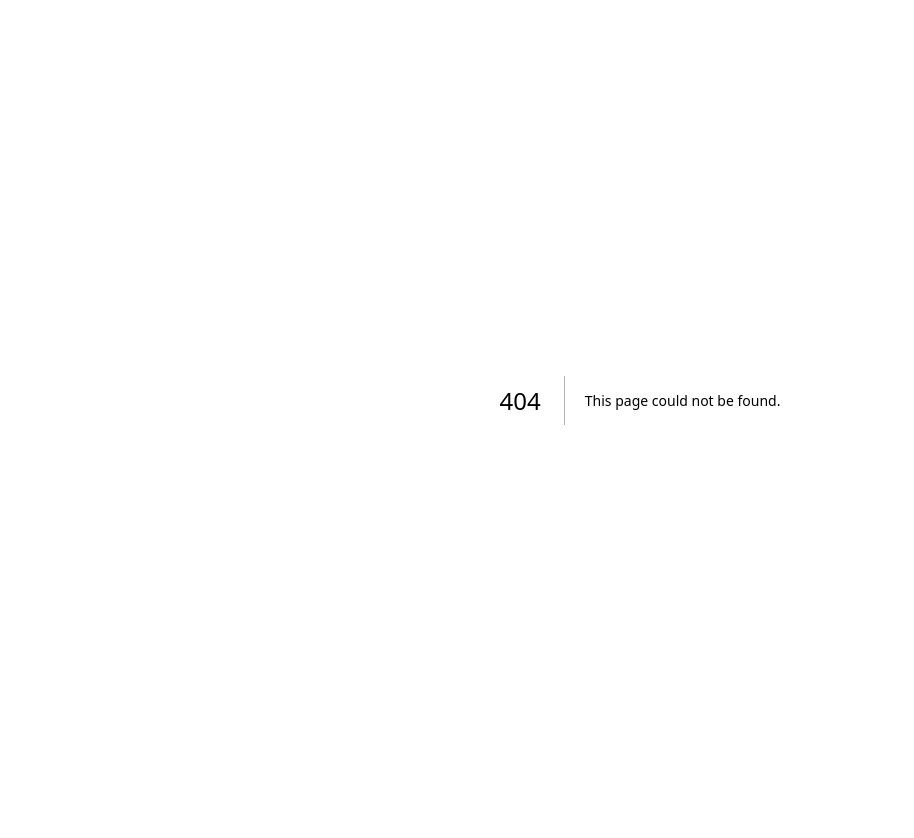
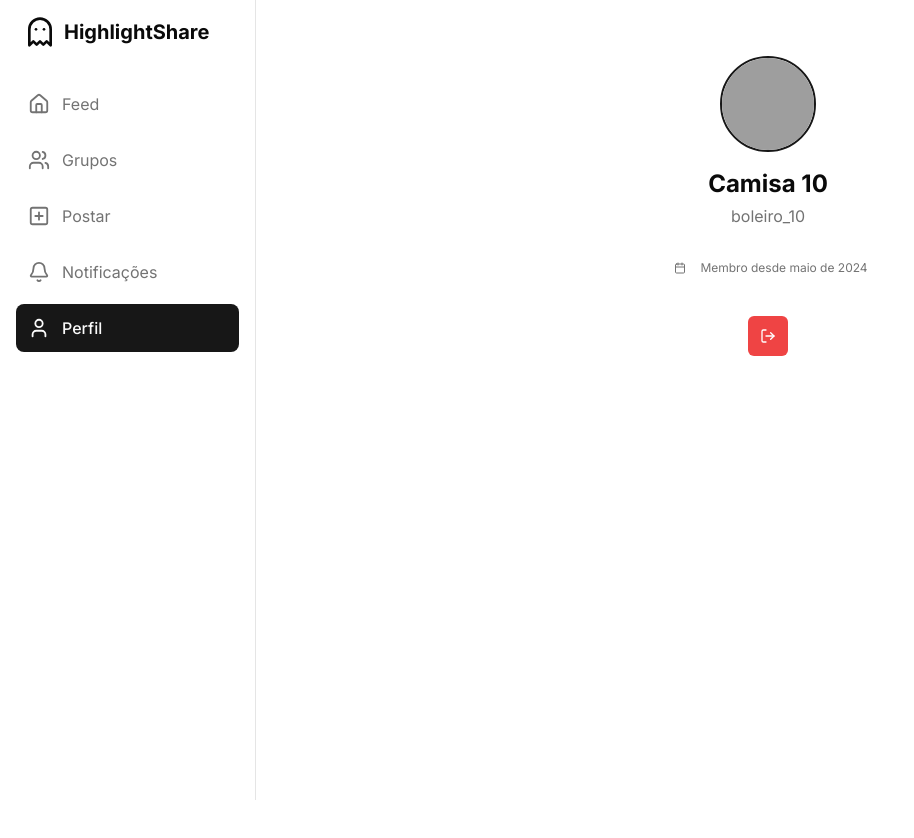
Before and after one commit to Alanforlan4/highlight-share, a Next.js app in the folder frontend/: page /profile in a window 1280 px wide. Before the commit this address had no page. Shown: the top 838 px of the page, without its empty margins (0-914 px from the left). Before the commit the page ends 800 px from the top, so only its background shows below. Built offline with nearby package versions, Linux system fonts and the light colour scheme; grey boxes are pictures that could not be loaded.

Commit message:
criada página de usuário

```diff
--- /dev/null
+++ b/frontend/app/(main)/profile/page.jsx
@@ -0,0 +1,92 @@
+"use client";
+
+import { useState, useEffect } from "react";
+import { useRouter } from "next/navigation";
+import { LogOut, Calendar } from "lucide-react";
+
+import { Avatar, AvatarFallback, AvatarImage } from "@/components/ui/avatar";
+import { Button } from "@/components/ui/button";
+
+export default function ProfilePage() {
+  const router = useRouter();
+  const [user, setUser] = useState(null);
+  const [isLoading, setIsLoading] = useState(null);
+
+  useEffect(() => {
+    const fetchProfile = async () => {
+      const token = localStorage.getItem("token");
+
+      if (!token) {
+        // router.push("/login") Comentado para facilitar seus testes
+      }
+
+      // TODO: INTEGRAR COM BACKEND
+      // const res = await fetch('http://localhost:8080/users/me', {
+      //   headers: { Authorization: `Bearer ${token}` }
+      // })
+      // const data = await res.json()
+
+      // MOCK UserEntity.java
+      setTimeout(() => {
+        setUser({
+          id: 1,
+          username: "boleiro_10", // Vem do UserEntity.username
+          displayName: "Camisa 10", // Vem do UserEntity.displayName
+          avatarUrl: "https://github.com/shadcn.png", // Vem do UserEntity.avatarUrl
+          email: "boleiro@ufrn.br", // Vem do UserEntity.email
+          createdAt: "2024-05-12T10:00:00", // Vem do UserEntity.createdAt
+          role: "MEMBER",
+        });
+        setIsLoading(false);
+      }, 1000);
+    };
+
+    fetchProfile();
+  }, [router]);
+
+  const handleLogout = () => {
+    localStorage.removeItem("token")
+    localStorage.removeItem("highlightshare_user")
+    router.push("/login")
+  }
+
+  const formatDate = (dateString) => {
+    if (!dateString) return ""
+    const date = new Date(dateString)
+    return new Intl.DateTimeFormat('pt-BR', { month: 'long', year: 'numeric' }).format(date)
+  }
+
+  if (isLoading) {
+    return <div className="flex h-screen items-center justify-center">Carregando perfil...</div>
+  }
+
+  return (
+    <div className="flex flex-col min-h-screen">
+      <div className="p-6 pb-2">
+        <div className="flex flex-col items-center gap-4">
+          <Avatar className='h-24 w-24 border-2 border-primary'>
+            <AvatarImage src={user?.avatarUrl} alt={user?.displayName} />
+            <AvatarFallback className='text-2xl'>{user?.displayName?.[0]}</AvatarFallback>
+          </Avatar>
+
+          <div className="text-center space-y-1">
+            <h1 className="text-2xl font-bold">{user?.displayName}</h1>
+            <p className="text-muted-foreground">{user?.username}</p>
+          </div>
+
+          <div className="mt-4 flex items-center justify-center gap-2 text-xs text-muted-foreground">
+            <Calendar className="h-3 2-3"/>
+            <span>Membro desde {formatDate(user?.createdAt)}</span>
+          </div>
+
+          <div className="mt-6 flex gap-2">
+            <Button variant='destructive' size='icon' onClick={handleLogout} className='text-white'>
+              <LogOut className="h-4 w-4"/>
+            </Button>
+          </div>
+        </div>
+      </div>
+    </div>
+  )
+
+}
```
